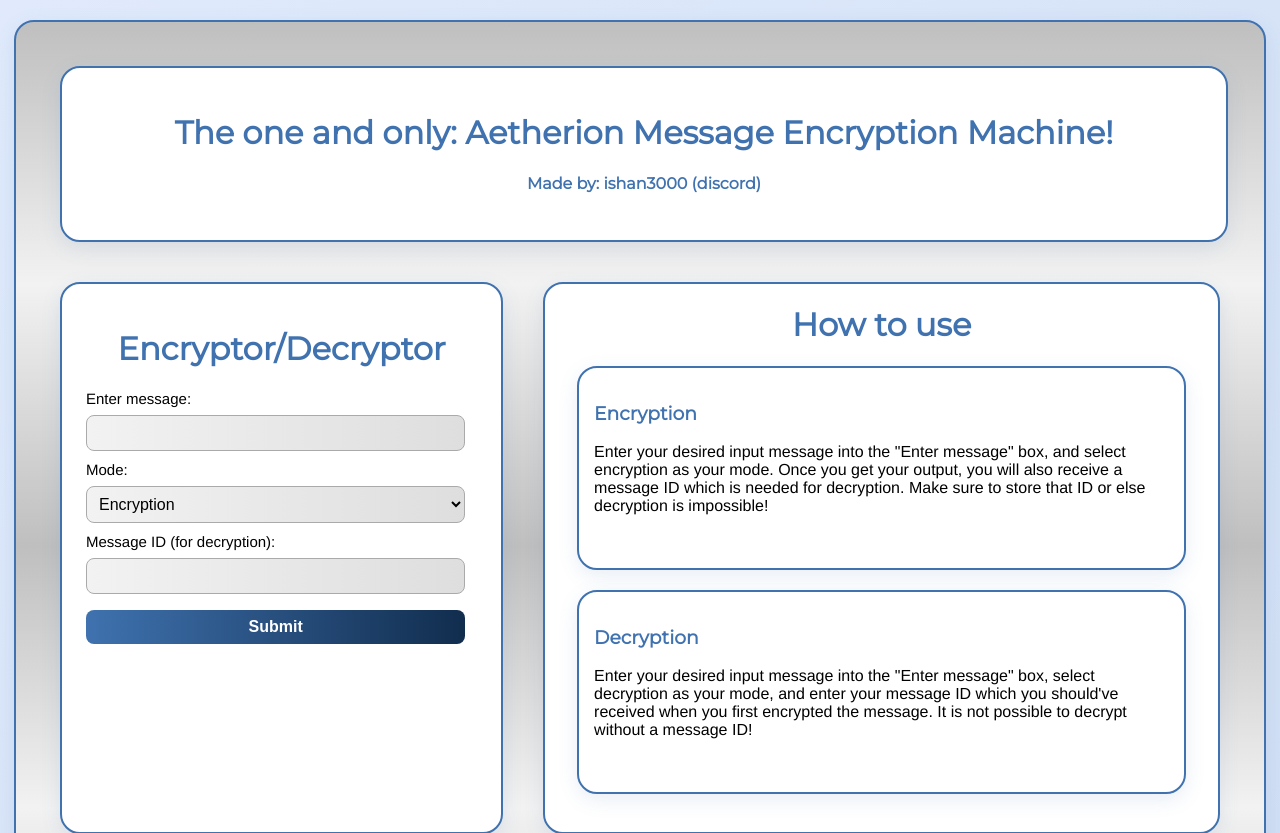
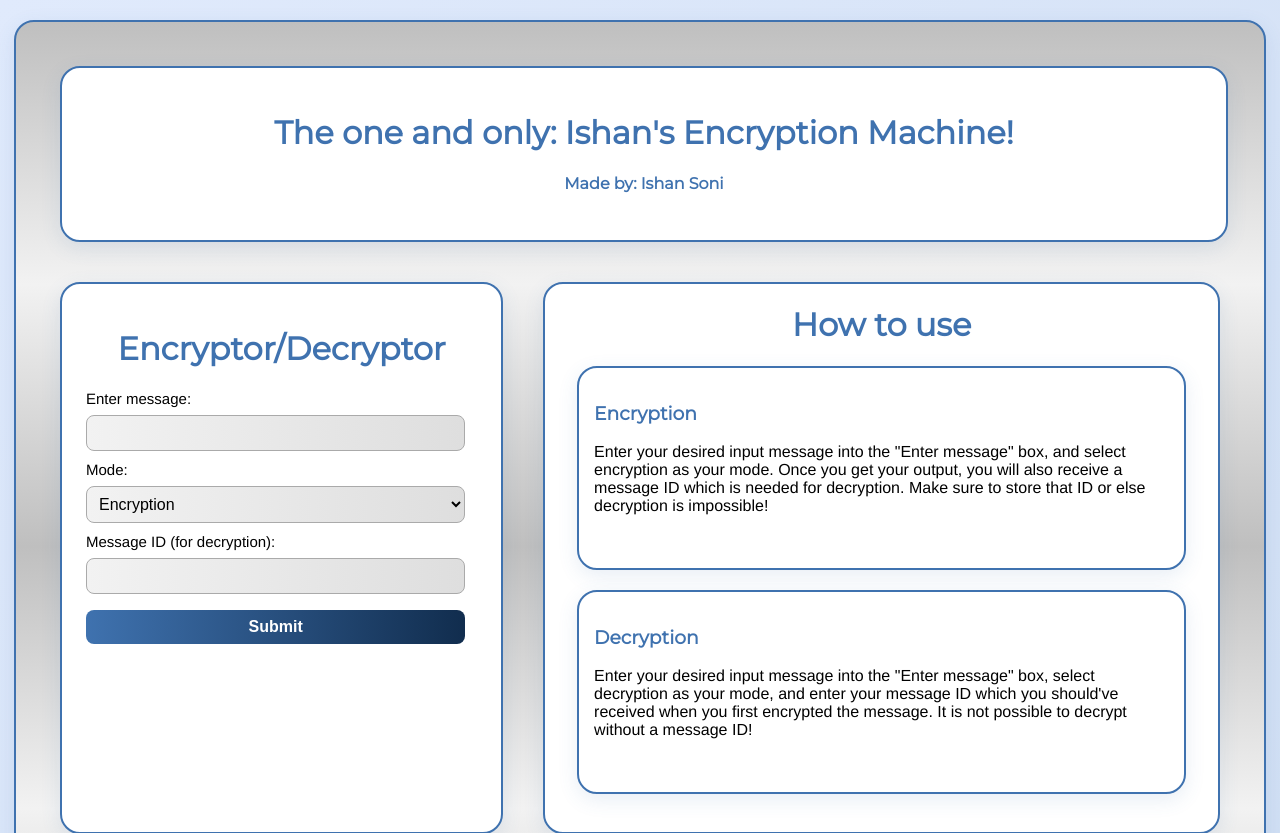
Before and after one commit to IshanYe/aetherion-encryption, a Flask app: page / in a window 1280 px wide. Shown: the top 833 px of the page. Run offline with Flask 3, Linux system fonts and the light colour scheme.

Commit message:
Changed credits and title

```diff
--- a/templates/index.html
+++ b/templates/index.html
@@ -62,8 +62,8 @@ input[type=submit] {
 </style>
 <div class="box" style="margin: 20px auto; width: 1200px; height: 1000px; display:flex; flex-direction: column; background: linear-gradient(0deg,#bfbfbf 0%, #f2f2f2 25%, #bfbfbf 50%, #f2f2f2 75%, #bfbfbf 100%)">
   <div class="box" style="margin:20px 20px; width: 1116px; height: 150px">
-  <h1 style="text-align: center"> The one and only: Aetherion Message Encryption Machine! </h1>
-  <h4 style="text-align: center"> Made by: ishan3000 (discord) </h4>
+  <h1 style="text-align: center"> The one and only: Ishan's Encryption Machine! </h1>
+  <h4 style="text-align: center"> Made by: Ishan Soni </h4>
   </div>
   <div class="row">
   <div class="box" style="margin:20px 20px; width: 400px; height: 500px;">
```
